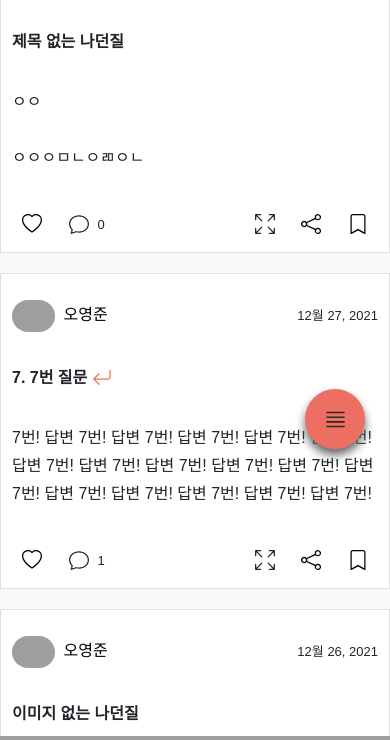
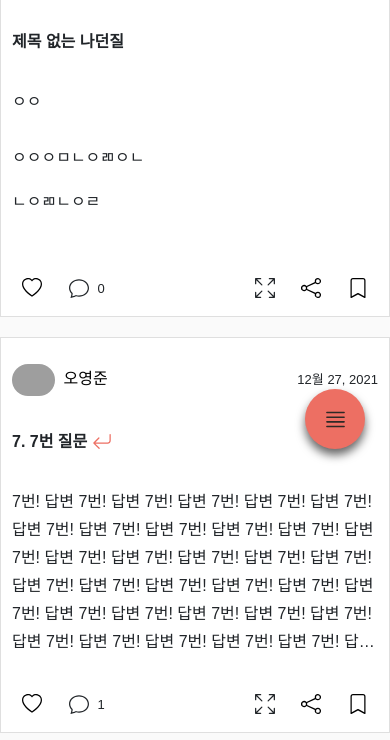
Before and after one commit to RyanYJOh/museum, a Django app: page / in a window 390 px wide. Shown: the part 370-1110 px from the top of the page. Run offline with Django 3.2, Linux system fonts and the light colour scheme; data comes from the database, SQL or seed files in the repository; some libraries are stand-ins or nearby versions; some web fonts are replaced; grey boxes are pictures that could not be loaded.

Commit message:
minor change

```diff
--- a/museum/static/v2__base.css
+++ b/museum/static/v2__base.css
@@ -639,7 +639,4 @@ button, button:focus, input[type="button"]:focus, button:active, input[type="but
         padding-left: 0px !important;
         border: none;
     }
-    .p-home {
-        max-height: 5rem;
-    }
 }
```
